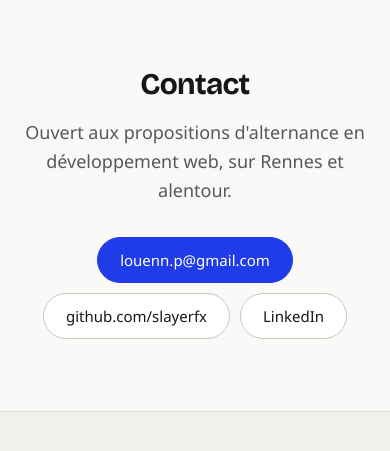
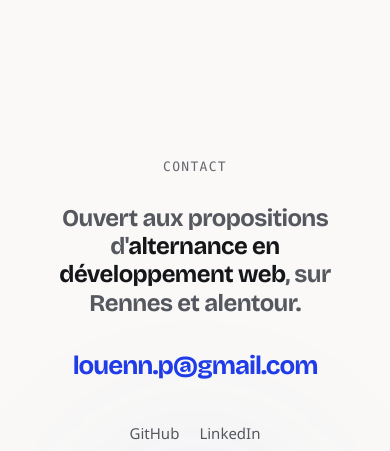
Before and after one commit to slayerfx/slayerfx.github.io, a plain HTML site: page index.html in a window 390 px wide. Shown: the part 6663-7114 px from the top of the page. Drawn offline with Linux system fonts and the light colour scheme.

Commit message:
Contact : l'adresse devient l'action, pas un lien de plus
Derniere section avant le pied, elle porte ce qu'on attend du visiteur : elle
avait droit au meme traitement que l'accroche. Un halo la referme comme la page
s'etait ouverte.

L'adresse passe en titre de 72 px avec un soulignement qui se deploie au
survol, la phrase d'accroche est composee dans la police d'affichage, et les
deux autres liens redescendent au rang de complements.

```diff
--- a/css/style.css
+++ b/css/style.css
@@ -726,10 +726,118 @@ h1 {
 
 /* ---------------------------------------------------------------- contact */
 
-.section-contact { text-align: center; }
-.section-contact .section-title { border-bottom: 0; padding-bottom: 0; margin-bottom: 18px; }
-.contact-lede { color: var(--text-dim); font-size: 18px; margin-bottom: 32px; }
-.section-contact .links { justify-content: center; }
+/* Derniere section avant le pied : elle porte l'action qu'on attend du
+   visiteur, elle a donc droit au meme traitement que l'accroche. */
+.section-contact {
+  position: relative;
+  overflow: hidden;
+  padding: clamp(88px, 11vw, 168px) 0 clamp(96px, 12vw, 180px);
+}
+
+.contact-decor {
+  position: absolute;
+  inset: 0;
+  z-index: 0;
+  pointer-events: none;
+}
+
+.halo-c {
+  width: 62vw;
+  height: 62vw;
+  max-width: 820px;
+  max-height: 820px;
+  left: 50%;
+  bottom: -34vw;
+  translate: -50% 0;
+  background: var(--halo-a);
+}
+
+.contact-inner {
+  position: relative;
+  z-index: 1;
+  max-width: var(--page);
+  margin: 0 auto;
+  padding: 0 28px;
+  text-align: center;
+}
+
+.contact-sur {
+  font-family: var(--font-mono);
+  font-size: 13px;
+  letter-spacing: .1em;
+  text-transform: uppercase;
+  color: var(--text-faint);
+  margin-bottom: 26px;
+}
+
+.contact-dire {
+  font-family: var(--font-display);
+  font-optical-sizing: auto;
+  font-size: clamp(24px, 3.2vw, 42px);
+  line-height: 1.18;
+  letter-spacing: -.024em;
+  font-weight: 700;
+  color: var(--text-dim);
+  max-width: 22ch;
+  margin: 0 auto clamp(36px, 5vw, 60px);
+}
+.contact-dire strong { color: var(--text); font-weight: 700; }
+
+/* L'adresse est l'action principale : elle est traitee comme un titre, pas
+   comme un lien de plus. */
+.contact-mail {
+  display: inline-block;
+  font-family: var(--font-display);
+  font-optical-sizing: auto;
+  font-size: clamp(26px, 5.4vw, 72px);
+  line-height: 1;
+  letter-spacing: -.038em;
+  font-weight: 700;
+  color: var(--accent);
+  text-decoration: none;
+  word-break: break-word;
+  padding-bottom: .08em;
+  background-image: linear-gradient(currentColor, currentColor);
+  background-repeat: no-repeat;
+  background-position: 0 100%;
+  background-size: 0% 2px;
+  transition: background-size .45s cubic-bezier(.22, .61, .36, 1), color .2s;
+}
+.contact-mail:hover,
+.contact-mail:focus-visible {
+  color: var(--accent-hover);
+  background-size: 100% 2px;
+}
+
+.contact-autres {
+  display: flex;
+  justify-content: center;
+  gap: clamp(20px, 3vw, 40px);
+  margin-top: clamp(40px, 5vw, 64px);
+}
+
+.contact-autres a {
+  position: relative;
+  font-size: 15px;
+  color: var(--text-dim);
+  text-decoration: none;
+  padding-bottom: 3px;
+  transition: color .18s;
+}
+.contact-autres a::after {
+  content: "";
+  position: absolute;
+  left: 0;
+  right: 0;
+  bottom: 0;
+  height: 1px;
+  background: currentColor;
+  transform: scaleX(0);
+  transform-origin: left;
+  transition: transform .28s cubic-bezier(.22, .61, .36, 1);
+}
+.contact-autres a:hover { color: var(--accent); }
+.contact-autres a:hover::after { transform: scaleX(1); }
 
 /* ------------------------------------------------------------ pied de page */
 
--- a/index.html
+++ b/index.html
@@ -285,16 +285,26 @@
   </section>
 
   <!-- -------------------------------------------------------------- contact -->
-  <section class="section section-contact" id="contact">
-    <h2 class="section-title" data-reveal>Contact</h2>
-    <p class="contact-lede" data-reveal>
-      Ouvert aux propositions d'alternance en développement web, sur Rennes et alentour.
-    </p>
-    <ul class="links" data-reveal>
-      <li><a class="btn btn-primary" href="mailto:louenn.p@gmail.com">louenn.p@gmail.com</a></li>
-      <li><a class="btn" href="https://github.com/slayerfx" target="_blank" rel="noopener noreferrer">github.com/slayerfx</a></li>
-      <li><a class="btn" href="https://www.linkedin.com/in/louenn-penanc-hoat-a49774216/" target="_blank" rel="noopener noreferrer">LinkedIn</a></li>
-    </ul>
+  <!-- -------------------------------------------------------------- contact -->
+  <section class="section-contact" id="contact">
+    <!-- Un halo, comme dans l'accroche : la page se referme comme elle s'ouvre. -->
+    <div class="contact-decor" aria-hidden="true"><span class="halo halo-c"></span></div>
+
+    <div class="contact-inner">
+      <p class="contact-sur" data-reveal>Contact</p>
+
+      <p class="contact-dire" data-reveal>
+        Ouvert aux propositions d'<strong>alternance en développement web</strong>,
+        sur Rennes et alentour.
+      </p>
+
+      <a class="contact-mail" href="mailto:louenn.p@gmail.com" data-reveal>louenn.p@gmail.com</a>
+
+      <ul class="contact-autres" data-reveal>
+        <li><a href="https://github.com/slayerfx" target="_blank" rel="noopener noreferrer">GitHub</a></li>
+        <li><a href="https://www.linkedin.com/in/louenn-penanc-hoat-a49774216/" target="_blank" rel="noopener noreferrer">LinkedIn</a></li>
+      </ul>
+    </div>
   </section>
 
 </main>
```
